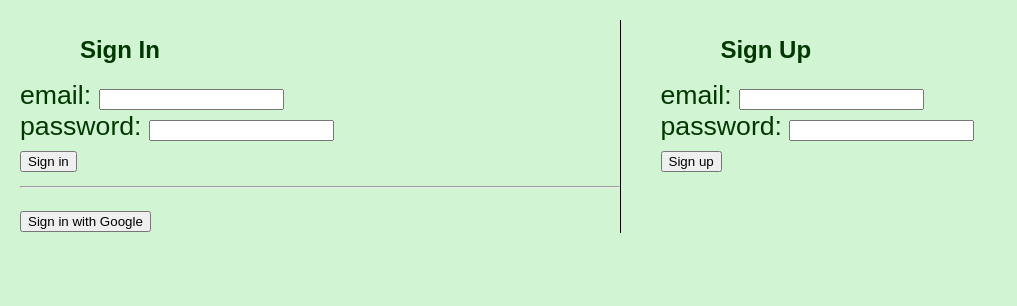
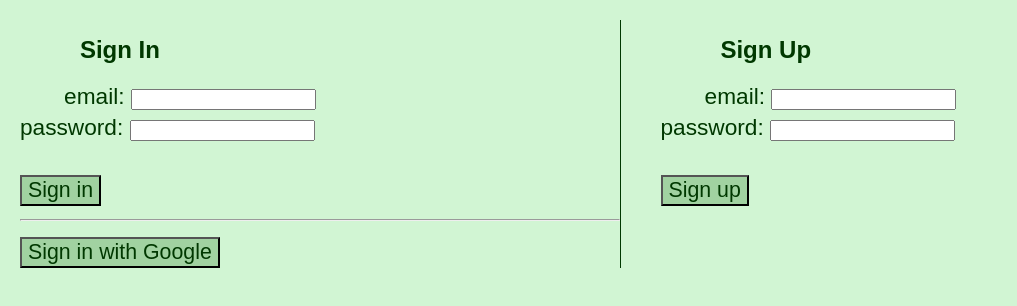
Before and after one commit to valentinavallalta/cs124-lab2, a React (Create React App) app: page / in a window 1280 px wide. Shown: the top 306 px of the page, without its empty margins (0-1017 px from the left). Built offline with nearby package versions, Linux system fonts and the light colour scheme; no server answers.

Commit message:
fixed sign in/out css

```diff
--- a/src/SignInPage.css
+++ b/src/SignInPage.css
@@ -7,10 +7,21 @@
 .signIn {
     grid-column: 2/ span 1;
     grid-row: 2;
-    border-right: 1px solid black;
+    border-right: 1px solid #003800;
 }
 
 .signUp {
     grid-row: 2;
     grid-column: 4/ span 1;
 }
+
+label{
+    font-size: 17pt;
+}
+
+.SignButton {
+    cursor:pointer;
+    font-size: 16pt;
+    color: #003800;
+    background-color: #a1d2a1;
+}
--- a/src/SignInPage.js
+++ b/src/SignInPage.js
@@ -67,7 +67,7 @@ function SignIn(props) {
     return <div>
         {error1 && <p>"Error logging in: " {error1.message}</p>}
         {error2 && <p>"Error logging in: " {error2.message}</p>}
-        <label htmlFor='email'>email: </label>
+        <label htmlFor='email'>&nbsp;&nbsp;&nbsp;&nbsp;&nbsp;&nbsp;&nbsp;email: </label>
         <input type="text" id='email' value={email}
                onChange={e=>setEmail(e.target.value)}/>
         <br/>
@@ -75,12 +75,13 @@ function SignIn(props) {
         <input type="text" id='pw' value={pw}
                onChange={e=>setPw(e.target.value)}/>
         <br/>
-        <button onClick={() =>signInWithEmailAndPassword(email, pw)}>
+        <br/>
+        <button className="SignButton" onClick={() =>signInWithEmailAndPassword(email, pw)}>
             Sign in
         </button>
 
         <hr/>
-        <button onClick={() => signInWithGoogle()}>
+        <button className="SignButton" onClick={() => signInWithGoogle()}>
             Sign in with Google
         </button>
     </div>
@@ -103,7 +104,7 @@ function SignUp(props) {
     }
     return <div>
         {error && <p>"Error signing up: " {error.message}</p>}
-        <label htmlFor='email'>email: </label>
+        <label htmlFor='email'>&nbsp;&nbsp;&nbsp;&nbsp;&nbsp;&nbsp;&nbsp;email: </label>
         <input type="text" id='email' value={email}
                onChange={e=>setEmail(e.target.value)}/>
         <br/>
@@ -111,7 +112,8 @@ function SignUp(props) {
         <input type="text" id='pw' value={pw}
                onChange={e=>setPw(e.target.value)}/>
         <br/>
-        <button onClick={() =>
+        <br/>
+        <button className="SignButton"  onClick={() =>
             createUserWithEmailAndPassword(email, pw)}>
             Sign up
         </button>
--- a/src/UserLists.js
+++ b/src/UserLists.js
@@ -5,6 +5,7 @@ import {generateUniqueID} from "web-vitals/dist/modules/lib/generateUniqueID";
 import {useState} from "react";
 import {signOut, sendEmailVerification} from "firebase/auth";
 import {useCollectionData} from "react-firebase-hooks/firestore";
+import UserListsHeader from "./UserListsHeader";
 
 function UserLists(props) {
     const q = query(props.collectionRef,
@@ -57,9 +58,10 @@ function UserLists(props) {
             return (
                 <div>
                 <span>
-                    <h3 aria-label="Lists"> Lists </h3>
-                    <p> current user: {props.user.email} </p>
-                    <button onClick={() => signOut(props.auth)}> sign out </button>
+                    <UserListsHeader email={props.user.email} auth={props.auth}/>
+                    {/*<h3 aria-label="Lists"> Lists </h3>*/}
+                    {/*<p> current user: {props.user.email} </p>*/}
+                    {/*<button onClick={() => signOut(props.auth)}> sign out </button>*/}
                     {!props.user.emailVerified && <button type="button" onClick={verifyEmail}>Verify email</button>}
                     {emailVerifySent && <p> email verification sent
                         <button onClick={() => setEmailVerifySent(false)}> x </button></p>}
--- /dev/null
+++ b/src/UserListsHeader.css
@@ -0,0 +1,31 @@
+.ListHeader {
+    display: grid;
+    grid-template-columns: 25% auto 72pt auto;
+    grid-template-rows: 15pt 40pt;
+
+}
+.Title{
+    grid-column-start: 1;
+    grid-column-end: 1;
+    grid-row-start: 2;
+    grid-row-end: 2;
+}
+.currently{
+    font-size: 14pt;
+    grid-column-start: 2;
+    grid-column-end: 2;
+    grid-row-start: 2;
+    grid-row-end: 2;
+    text-align: right;
+    vertical-align: baseline;
+}
+.SignOutButton {
+    cursor:pointer;
+    font-size: 14pt;
+    color: #003800;
+    background-color: #a1d2a1;
+    grid-column-start: 3;
+    grid-column-end: 3;
+    grid-row-start: 2;
+    grid-row-end: 2;
+}
--- /dev/null
+++ b/src/UserListsHeader.js
@@ -0,0 +1,15 @@
+import "./UserListsHeader.css"
+
+function UserListsHeader(props) {
+
+    return (
+
+
+        <div className={"ListHeader"}>
+            <h3 className= "Title" aria-label="Lists"> Lists </h3>
+            <p className={"currently"}>{props.email} &nbsp;</p>
+            <button className="SignOutButton" onClick={() => signOut(props.auth)}> sign out</button>
+        </div>);
+}
+
+export default UserListsHeader;
```
